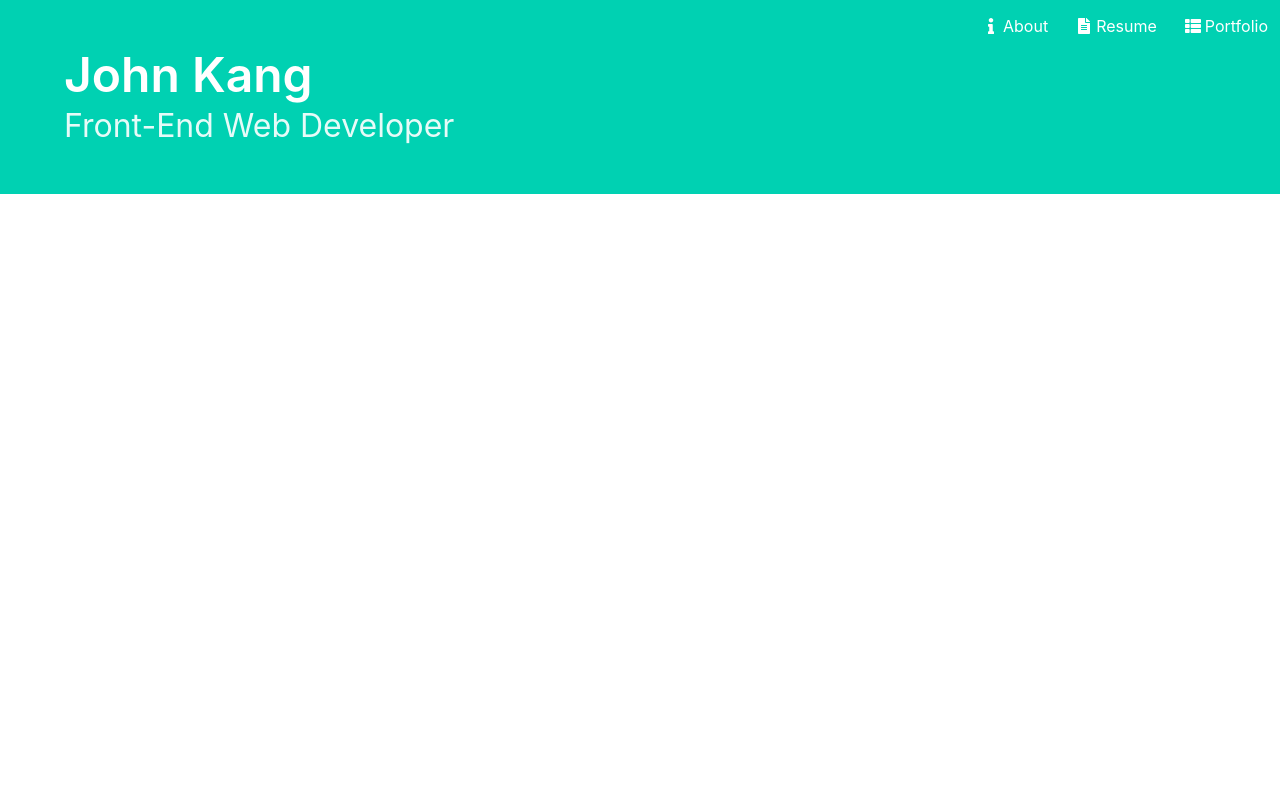
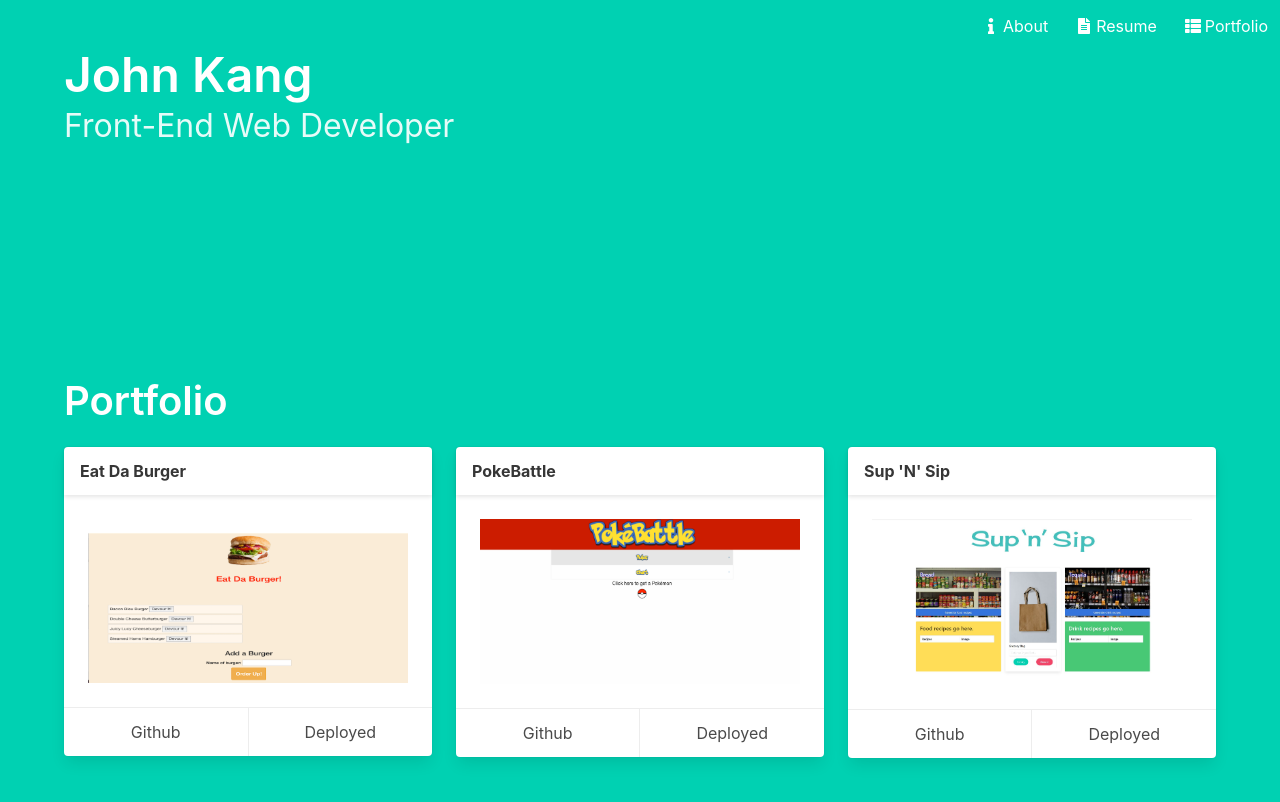
Before and after one commit to drivelikejehu/jkang-portfolio, a React (Create React App) app in the folder client/: page /portfolio in a window 1280 px wide. Shown: the top 802 px of the page. Built offline with nearby package versions, Linux system fonts and the light colour scheme.

Commit message:
created portfolio.jsx

```diff
--- a/client/src/App.js
+++ b/client/src/App.js
@@ -2,7 +2,8 @@ import React from "react";
 import { BrowserRouter as Router, Route, Switch } from "react-router-dom";
 import Navbar from "./components/Shared/Navbar";
 import About from "./containers/About";
-import Resume from "./containers/Resume"
+import Resume from "./containers/Resume";
+import Portfolio from "./containers/Portfolio";
 // import Footer from "./components/Shared/Footer";
 
 function App() {
@@ -13,6 +14,7 @@ function App() {
         <Switch />
         <Route exact path="/" component={About} />
         <Route exact path="/resume" component={Resume} />
+        <Route exact path="/portfolio" component={Portfolio} />
         {/* <Footer /> */}
       </Router>
     </>
--- a/client/src/containers/About.jsx
+++ b/client/src/containers/About.jsx
@@ -85,6 +85,7 @@ const About = () => {
                           <span className="tag is-light">jQuery</span>
                           <span className="tag is-light">Bootstrap</span>
                           <span className="tag is-light">JavaScript</span>
+                          <span className="tag is-light">React</span>
                         </div>
                       </div>
                     </div>
--- /dev/null
+++ b/client/src/containers/Portfolio.jsx
@@ -0,0 +1,125 @@
+import React from "react";
+import burger from "../images/burger.png";
+import poke from "../images/poke.png";
+import supnsip from "../images/supnsip.jpg";
+
+const Portfolio = () => {
+  return (
+    <>
+      <section className="hero is-primary is-fullheight-with-navbar has-text-light">
+        <div className="hero-body">
+          <div className="container">
+            <div className="row">
+              <div className="title is-2">Portfolio</div>
+              <div className="columns">
+                <div className="column is-one-third">
+                  <div className="card">
+                    <header className="card-header">
+                      <p className="card-header-title">
+                        <span>Eat Da Burger</span>
+                      </p>
+                    </header>
+                    <div className="card-content">
+                      <figure className="image">
+                        <img
+                          src={burger}
+                          alt="Eat Da Burger application"
+                          height="100"
+                        />
+                      </figure>
+                    </div>
+                    <footer className="card-footer">
+                      <a
+                        href="https://github.com/drivelikejehu/Eat-Da-Burger"
+                        className="card-footer-item"
+                        target="_blank"
+                        rel="noopener noreferrer"
+                      >
+                        Github
+                      </a>
+                      <a
+                        href="https://immense-thicket-63740.herokuapp.com/"
+                        className="card-footer-item"
+                        target="_blank"
+                        rel="noopener noreferrer"
+                      >
+                        Deployed
+                      </a>
+                    </footer>
+                  </div>
+                </div>
+                <div className="column is-one-third">
+                  {" "}
+                  <div className="card">
+                    <header className="card-header">
+                      <p className="card-header-title">
+                        <span>PokeBattle</span>
+                      </p>
+                    </header>
+                    <div className="card-content">
+                      <figure className="image">
+                        <img src={poke} alt="Password Generator" />
+                      </figure>
+                    </div>
+                    <footer className="card-footer">
+                      <a
+                        href="https://github.com/drivelikejehu/PokeBattle"
+                        className="card-footer-item"
+                        target="_blank"
+                        rel="noopener noreferrer"
+                      >
+                        Github
+                      </a>
+                      <a
+                        href="https://ancient-bayou-34435.herokuapp.com/"
+                        className="card-footer-item"
+                        target="_blank"
+                        rel="noopener noreferrer"
+                      >
+                        Deployed
+                      </a>
+                    </footer>
+                  </div>
+                </div>
+                <div className="column is-one-third">
+                  <div className="card">
+                    <header className="card-header">
+                      <p className="card-header-title">
+                        <span>Sup 'N' Sip</span>
+                      </p>
+                    </header>
+                    <div className="card-content">
+                      <figure className="image">
+                        <img src={supnsip} alt="dinner and drink app" />
+                      </figure>
+                    </div>
+                    <footer className="card-footer">
+                      <a
+                        href="https://github.com/nasakib/server-side-API-project"
+                        className="card-footer-item"
+                        target="_blank"
+                        rel="noopener noreferrer"
+                      >
+                        Github
+                      </a>
+                      <a
+                        href="https://nasakib.github.io/server-side-API-project/"
+                        className="card-footer-item"
+                        target="_blank"
+                        rel="noopener noreferrer"
+                      >
+                        Deployed
+                      </a>
+                    </footer>
+                  </div>
+                </div>
+              </div>
+            </div>
+          </div>
+        </div>
+      </section>
+    </>
+  );
+};
+
+export default Portfolio;
```
Also changed, not shown: client/src/images/supnsip.jpg (renamed from client/src/images/six.jpg).
